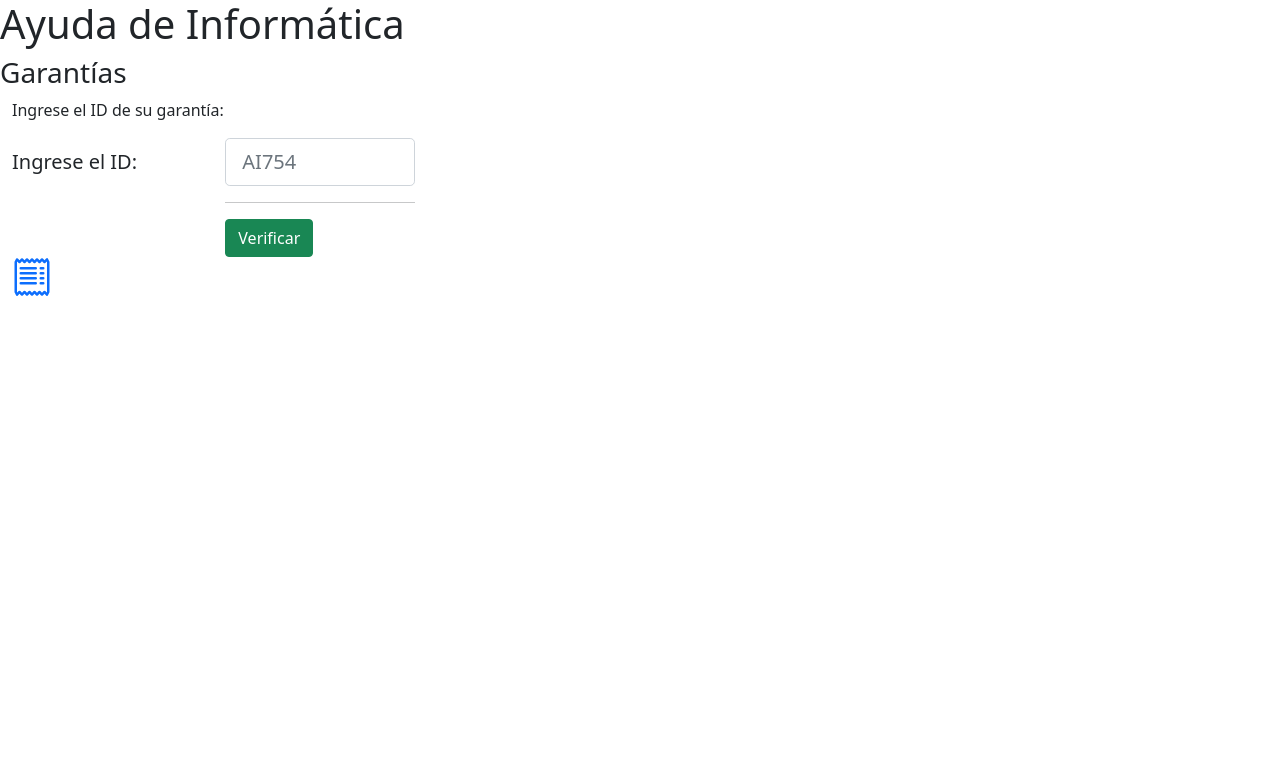
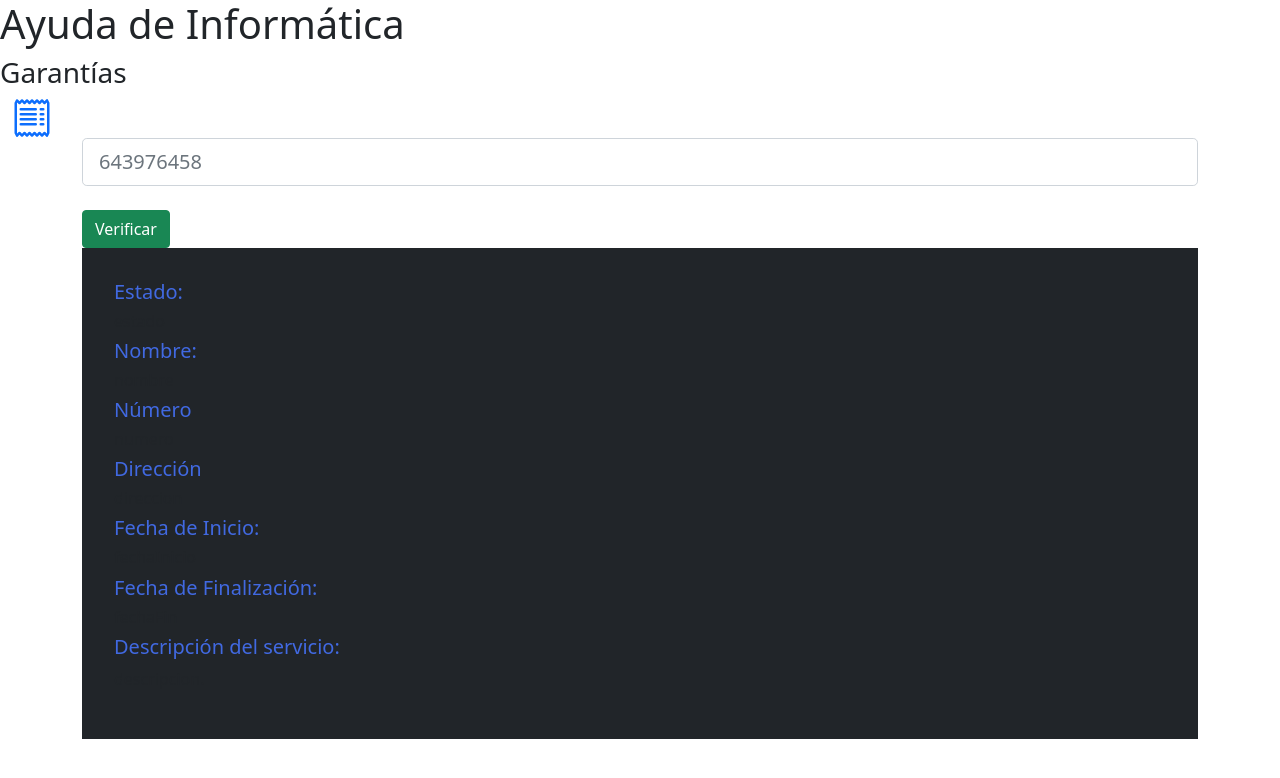
Before and after one commit to jhonjlinaresb/apiWarranty, a website: page public/index.html in a window 1280 px wide. Drawn offline with nearby package versions, Linux system fonts and the light colour scheme.

Commit message:
Debbugueando errores

```diff
--- a/public/app.js
+++ b/public/app.js
@@ -1,4 +1,3 @@
-//Obtener todos los clientes-------------------
 // Se  crea una variable para cargar los datos de los clientes
 var vm = new Vue({ //Se genera un nuevo Vue
   el: '#app',//Llama a la etiqueta de la pagina
@@ -24,3 +23,29 @@ var vm = new Vue({ //Se genera un nuevo Vue
     }
   }
 });
+
+let parametros = document.getElementById("parametros").value;
+var vmGet = new Vue({
+  el: '#appGetClient',
+  data: {
+    params: parametros,
+    gets: [{
+      id: "_id",
+      estado: "estado",
+      nombre: "nombre",
+      numero: "numero",
+      direccion: "direccion",
+      fechaInicio: "fechaInicio",
+      fechaFin: "fechaFin",
+      descripcion: "descripcion"
+    }] },
+
+  params: { numero: parametros },
+  methods: {
+    getCliente: function() {
+      axios.get('/garantia/garantias/', params)
+      .then(response => {this.gets = response.data})
+      console.log('Proccess Successfuly', this);
+    }
+  }
+});
--- a/public/index.html
+++ b/public/index.html
@@ -16,19 +16,6 @@
     <h1>Ayuda de Informática</h1>
     <h3>Garantías</h3>
     <div class="container-fluid">
-      <p>Ingrese el ID de su garantía:</p>
-
-      <div class="row">
-        <label for="colFormLabelLg" class="col-sm-2 col-form-label col-form-label-lg">Ingrese el ID: </label>
-        <div class="col-sm-2">
-          <input type="text" class="form-control form-control-lg" id="colFormLabelLg" placeholder="AI754">
-          <hr>
-          <button type="button" class="btn btn-success" value="Submit">
-            Verificar
-          </button>
-        </div>
-      </div>
-
       <a href="/two">
       <svg xmlns="http://www.w3.org/2000/svg" width="40" height="40" fill="currentColor" class="bi bi-receipt" viewBox="0 0 16 16">
         <path d="M1.92.506a.5.5 0 0 1 .434.14L3 1.293l.646-.647a.5.5 0 0 1 .708 0L5 1.293l.646-.647a.5.5 0 0 1 .708 0L7 1.293l.646-.647a.5.5 0 0 1 .708 0L9 1.293l.646-.647a.5.5 0 0 1 .708 0l.646.647.646-.647a.5.5 0 0 1 .708 0l.646.647.646-.647a.5.5 0 0 1 .801.13l.5 1A.5.5 0 0 1 15 2v12a.5.5 0 0 1-.053.224l-.5 1a.5.5 0 0 1-.8.13L13 14.707l-.646.647a.5.5 0 0 1-.708 0L11 14.707l-.646.647a.5.5 0 0 1-.708 0L9 14.707l-.646.647a.5.5 0 0 1-.708 0L7 14.707l-.646.647a.5.5 0 0 1-.708 0L5 14.707l-.646.647a.5.5 0 0 1-.708 0L3 14.707l-.646.647a.5.5 0 0 1-.801-.13l-.5-1A.5.5 0 0 1 1 14V2a.5.5 0 0 1 .053-.224l.5-1a.5.5 0 0 1 .367-.27zm.217 1.338L2 2.118v11.764l.137.274.51-.51a.5.5 0 0 1 .707 0l.646.647.646-.646a.5.5 0 0 1 .708 0l.646.646.646-.646a.5.5 0 0 1 .708 0l.646.646.646-.646a.5.5 0 0 1 .708 0l.646.646.646-.646a.5.5 0 0 1 .708 0l.646.646.646-.646a.5.5 0 0 1 .708 0l.509.509.137-.274V2.118l-.137-.274-.51.51a.5.5 0 0 1-.707 0L12 1.707l-.646.647a.5.5 0 0 1-.708 0L10 1.707l-.646.647a.5.5 0 0 1-.708 0L8 1.707l-.646.647a.5.5 0 0 1-.708 0L6 1.707l-.646.647a.5.5 0 0 1-.708 0L4 1.707l-.646.647a.5.5 0 0 1-.708 0l-.509-.51z"/>
@@ -36,42 +23,52 @@
       </svg>
       </a>
 
+      <div class="container" id="appGetClient">
+        <input type="number" id="parametros" class="form-control form-control-lg" placeholder="643976458"><br>
+        <button type="button" class="btn btn-success" v-on:click="getCliente" @click="getCliente" type="submit">
+          Verificar
+        </button>
+      </input>
+      <div class="p-3 mb-2 bg-dark" v-for="get in gets">
+      <div class="bg-dark card-body">
+        <div class="card-section">
+          <h5>Estado:</h5>
+          <h6>{{ get.estado }}</h6>
+        </div>
+        <div class="card-section">
+          <h5>Nombre:</h5>
+          <h6>{{ get.nombre }}</h6>
+        </div>
+        <div class="card-section">
+          <h5>Número</h5>
+          <h6>{{ get.numero }}</h6>
+        </div>
+        <div class="card-section">
+          <h5>Dirección</h5>
+          <h6>{{ get.direccion }}</h6>
+        </div>
+        <div class="card-section">
+          <h5>Fecha de Inicio:</h5>
+          <h6>{{ get.fechaInicio }}</6>
+        </div>
+        <div class="card-section">
+          <h5>Fecha de Finalización:</h5>
+          <h6>{{ get.fechaFin }}</h6>
+        </div>
+        <div class="card-section">
+          <h5>Descripción del servicio:</h5>
+          <p>{{ get.descripcion }}.</p>
+        </div>
+
+      </div>
+      </div>
+      </div>
+
     </div>
-
-    <!-- Prueba de VueJS
-    <div id="app">
-      {{ message }}
-    </div>
-    <div id="app2">
-      <span v-bind:title="message">
-        Mueva el mouse sobre mí durante unos segundos
-        para ver mi título enlazado dinámicamente.
-      </span>
-    </div>
-    <div id="app3">
-      <span v-if="seen">Ahora me ves</span>
-    </div>
-    <div id="app-4">
-      <ol>
-        <li v-for="todo in todos">
-          {{ todo.text }}
-        </li>
-      </ol>
-    </div>
-    <div id="app-5">
-      <p>{{ message }}</p>
-      <button type="button" class="btn btn-danger" v-on:click="reverseMessage">Mensaje invertido</button>
-    </div>
-    <div id="app-6">
-      <p>{{ message }}</p>
-      <input v-model="message">
-    </div>
-
-     Finaliza Prueba de VueJS -->
-
 
 
     <script src="https://cdn.jsdelivr.net/npm/vue/dist/vue.js"></script>
+    <script src="https://unpkg.com/axios/dist/axios.min.js"></script>
     <script src="app.js""></script>
     <script src="https://cdn.jsdelivr.net/npm/bootstrap@5.0.2/dist/js/bootstrap.bundle.min.js" integrity="sha384-MrcW6ZMFYlzcLA8Nl+NtUVF0sA7MsXsP1UyJoMp4YLEuNSfAP+JcXn/tWtIaxVXM" crossorigin="anonymous"></script>
   </body>
```
